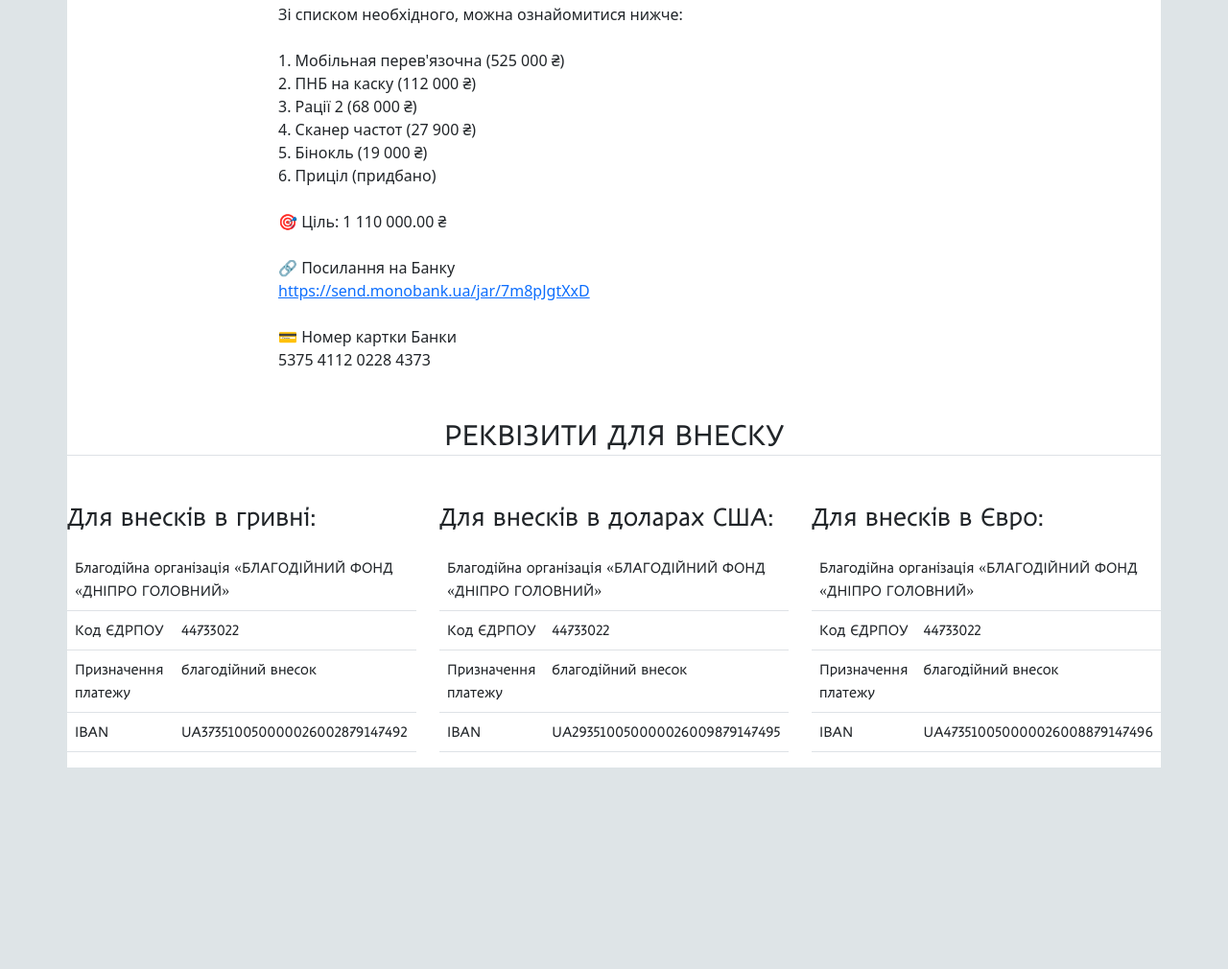
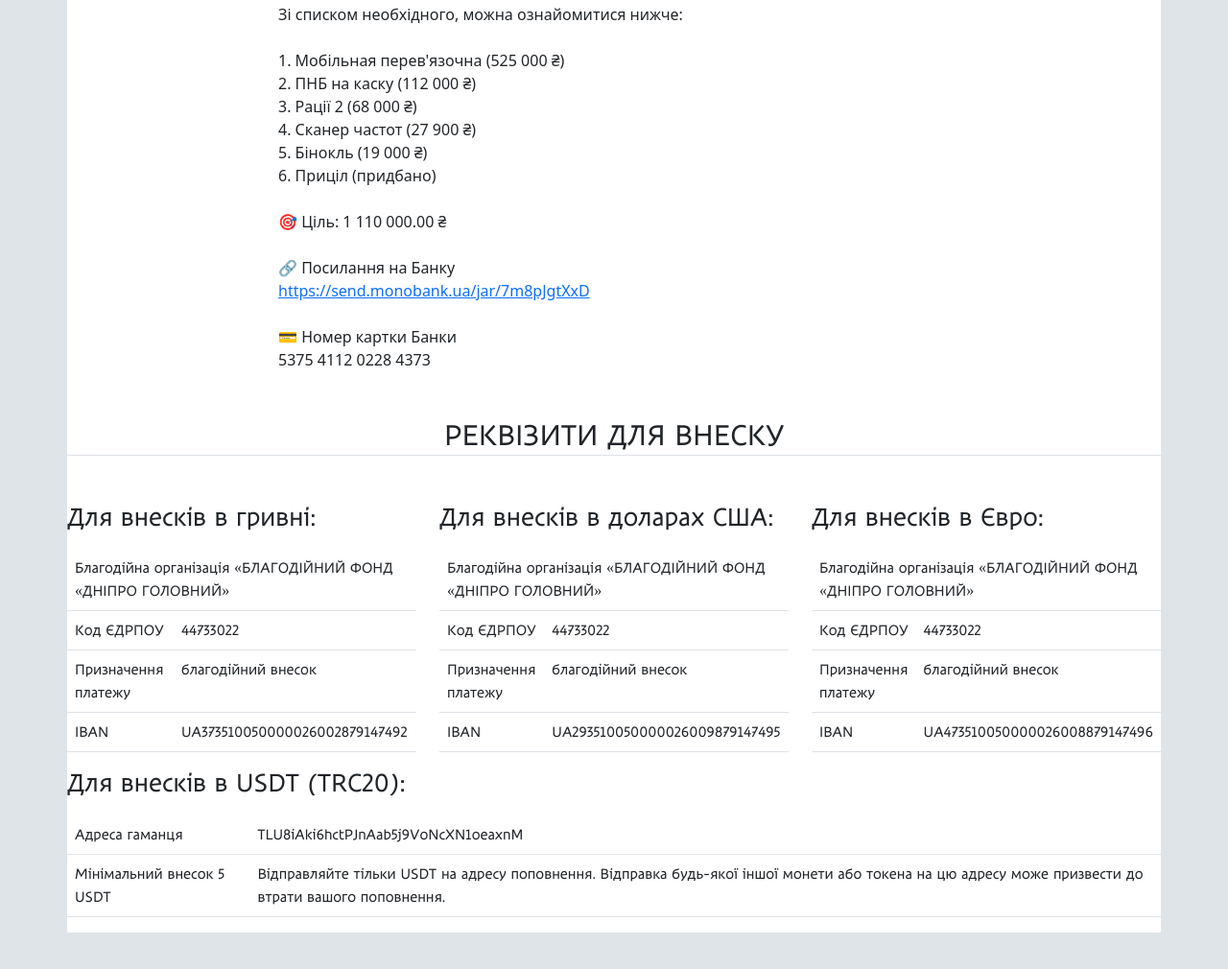
Before and after one commit to justmadvolume/dnipromain.github.io, a plain HTML site: page index.html in a window 1280 px wide. Shown: the part 1084-2094 px from the top of the page at 96% size. Before the commit the page ends 1932 px from the top, so only its background shows below. Drawn offline with nearby package versions, Linux system fonts and the light colour scheme; a web font is replaced by a local one.

Commit message:
Update index.html

```diff
--- a/index.html
+++ b/index.html
@@ -151,6 +151,23 @@
                     </tbody>
                 </table>
             </div>
+
+            <div class="donate-usdt col">
+                <h3 class="mb-3">Для внесків в USDT (TRC20):</h3>
+                <table class="table">
+                    <tbody>
+                    <tr>
+                        <td>Адреса гаманця</td>
+                        <td>TLU8iAki6hctPJnAab5j9VoNcXN1oeaxnM</td>
+                    </tr>
+                    <tr>
+                        <td>Мінімальний внесок 5 USDT</td>
+                        <td>Відправляйте тільки USDT на адресу поповнення. Відправка будь-якої іншої монети або токена на цю адресу може призвести до втрати вашого поповнення.</td>
+                    </tr>
+                    </tbody>
+                </table>
+            </div>
+
         </div>
 
     </div>
```
